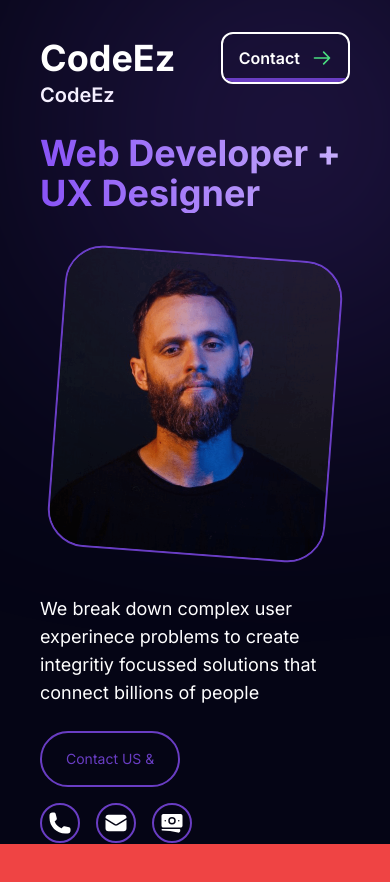
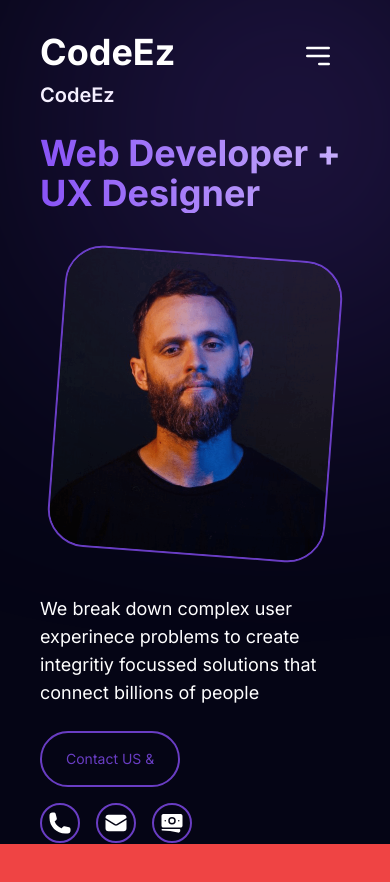
Before and after one commit to SherMuhammadgithub/my-portfolio, a Next.js app: page / in a window 390 px wide. Shown: the top 882 px of the page. Built offline with nearby package versions, Linux system fonts and the light colour scheme.

Commit message:
Update navbar component with responsive menu

```diff
--- a/src/components/navbar.jsx
+++ b/src/components/navbar.jsx
@@ -38,7 +38,7 @@ export default function Navbar() {
             <a href="#contact">Contact</a>
           </li>
         </ul>
-        <div className="relative inline-flex items-center justify-start py-3 pl-4 pr-12 overflow-hidden font-semibold shadow transition-all duration-150 ease-in-out rounded-xl hover:pl-10 hover:pr-6 border-2 border-white text-white  dark:text-white dark:hover:text-gray-200 dark:shadow-none group cursor-pointer">
+        <div className="relative  lg:inline-flex  hidden items-center justify-start py-3 pl-4 pr-12 overflow-hidden font-semibold shadow transition-all duration-150 ease-in-out rounded-xl hover:pl-10 hover:pr-6 border-2 border-white text-white  dark:text-white dark:hover:text-gray-200 dark:shadow-none group cursor-pointer">
           <span className="absolute bottom-0 left-0 w-full h-1 transition-all duration-150 ease-in-out bg-[#693dc3] group-hover:h-full"></span>
           <span className="absolute right-0 pr-4 duration-200 ease-out group-hover:translate-x-12">
             <svg
@@ -77,6 +77,49 @@ export default function Navbar() {
           </span>
         </div>
       </div>
+      <div className="hamburger absolute right-4 top-10 mx-10">
+        <button
+          className="block lg:hidden"
+          onClick={() => setIsMenuOpen(!isMenuOpen)}
+        >
+          <svg
+            xmlns="http://www.w3.org/2000/svg"
+            viewBox="0 0 24 24"
+            stroke="currentColor"
+            fill="none"
+            className="w-8 h-8 text-white"
+          >
+            <path
+              d="M4 6h16M4 12h16m-7 6h7"
+              strokeWidth="2"
+              strokeLinecap="round"
+              strokeLinejoin="round"
+            ></path>
+          </svg>
+        </button>
+      </div>
+      {/* sm-navbar */}
+
+      <div
+        className={`${
+          isMenuOpen ? "h-96" : "h-0"
+        } lg:hidden flex justify-center items-center text-white w-full  backdrop-blur-xl bg-white/30  transform transition-all duration-500 rounded-md`}
+      >
+        <ul className="text-center space-y-10">
+          <li>
+            <a href="#about">About</a>
+          </li>
+          <li>
+            <a href="#services">Services</a>
+          </li>
+          <li>
+            <a href="#portfolio">Portfolio</a>
+          </li>
+          <li>
+            <a href="#contact">Contact</a>
+          </li>
+        </ul>
+      </div>
     </nav>
   );
 }
```
